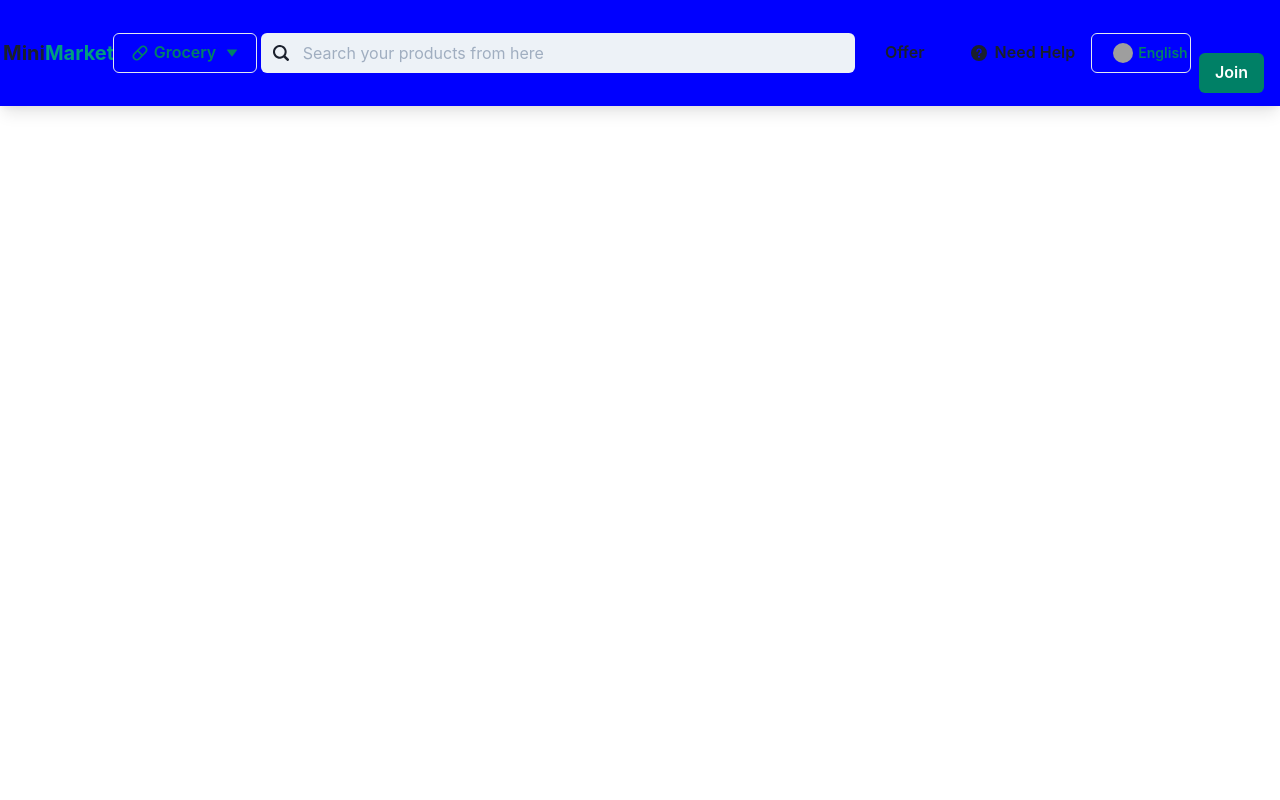
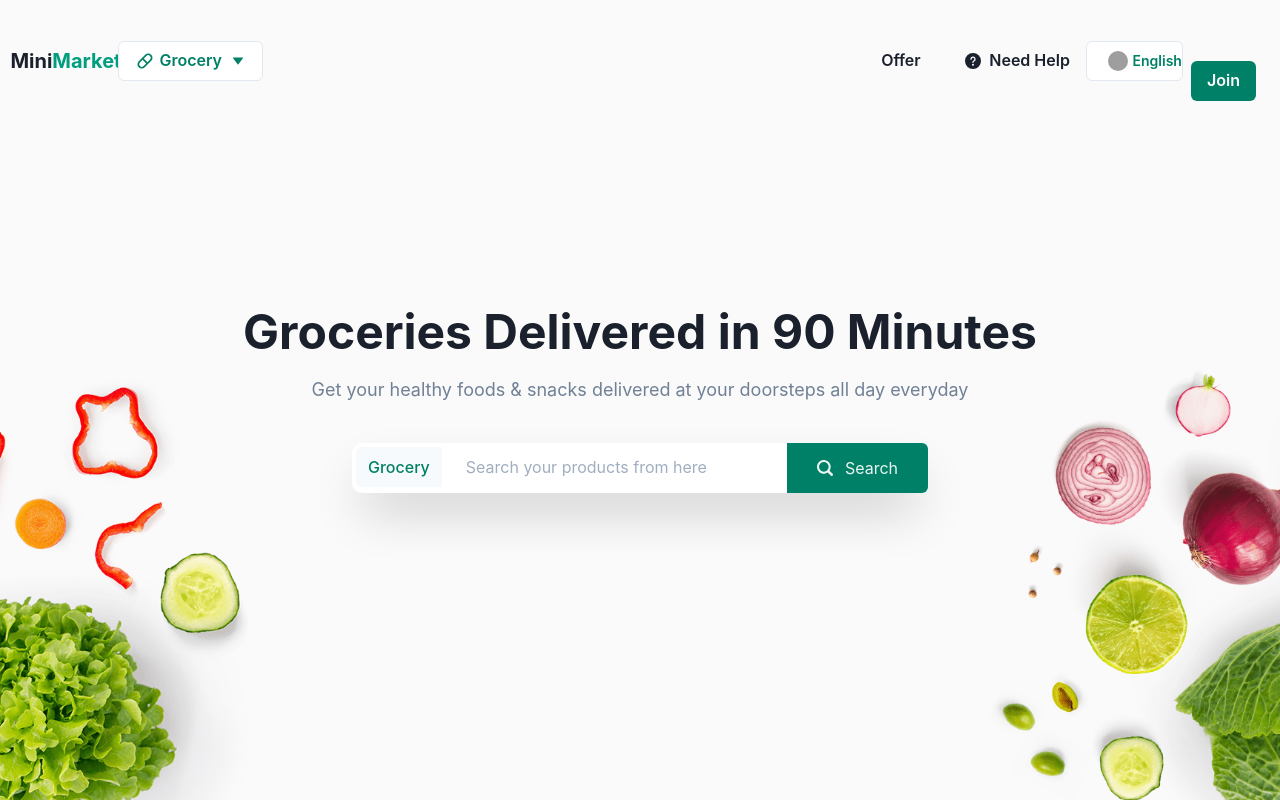
Before and after one commit to abrancorrea/market-project, a React (Create React App) app: page / in a window 1280 px wide. Built offline with nearby package versions, Linux system fonts and the light colour scheme; grey boxes are pictures that could not be loaded.

Commit message:
Created Home View and main Bannes Adapted Header to be transparent and absolute Removed outline globally

```diff
--- a/src/App.js
+++ b/src/App.js
@@ -1,11 +1,11 @@
 import React from 'react';
 import './App.css';
-import Header from './components/common/Header';
+import Home from './views/Home';
 
 const App = () => {
   return (
     <div className="App">
-      <Header />
+      <Home />
     </div>
   );
 };
--- a/src/components/common/Header/CategoriesMenu.js
+++ b/src/components/common/Header/CategoriesMenu.js
@@ -17,6 +17,7 @@ const CategoriesMenu = () => {
     <Menu w="100%">
       <MenuButton
         as={Button}
+        bg="whiteAlpha.900"
         rightIcon={<TriangleDownIcon color="brand.700" height="12px" />}
         variant="outline"
         size="md"
--- a/src/components/common/Header/RightSection.js
+++ b/src/components/common/Header/RightSection.js
@@ -21,7 +21,14 @@ const RightSection = () => (
     </Flex>
     <Flex h="10" w="33%" maxW={450} align="center">
       <Menu w="100%">
-        <MenuButton size="md" as={Button} d="flex" variant="outline" m={[0, 'auto']}>
+        <MenuButton
+          size="md"
+          as={Button}
+          d="flex"
+          variant="outline"
+          m={[0, 'auto']}
+          bg="whiteAlpha.900"
+        >
           <Flex align="center">
             <Image
               boxSize="20px"
--- a/src/components/common/Header/SearchSection.js
+++ b/src/components/common/Header/SearchSection.js
@@ -1,10 +1,11 @@
 import React from 'react';
 import { Search2Icon } from '@chakra-ui/icons';
 import { Center, Flex, Input, InputGroup, InputLeftElement } from '@chakra-ui/react';
-
+const showSearch = true;
 const SearchSection = () => (
   <Flex h="90" w="33%" alignItems="center" flexGrow={1}>
     <Center w="100%">
+      {showSearch ? null : (
         <InputGroup w="100%" maxW={900} variant="filled" colorScheme="brand">
           <InputLeftElement pointerEvents="none" children={<Search2Icon color="black.300" />} />
           <Input
@@ -13,6 +14,7 @@ const SearchSection = () => (
             placeholder="Search your products from here"
           />
         </InputGroup>
+      )}
     </Center>
   </Flex>
 );
--- a/src/components/common/Header/index.js
+++ b/src/components/common/Header/index.js
@@ -7,7 +7,7 @@ import RightSection from './RightSection';
 const Header = () => {
   return (
     <header>
-      <Flex boxShadow="lg" justifyContent="space-between" p={[2, 2]} bg="blue">
+      <Flex justifyContent="space-between" p={[3, 4]} bg="transparent" position="absolute" w="100%">
         <LeftSection />
         <SearchSection />
         <RightSection />
--- a/src/index.js
+++ b/src/index.js
@@ -9,7 +9,8 @@ const theme = extendTheme({
   styles: {
     global: {
       '*:focus': {
-        boxShadow: 'none !important'
+        boxShadow: 'none !important',
+        outline: 'none !important'
       }
     }
   },
--- /dev/null
+++ b/src/views/Home/Home.js
@@ -0,0 +1,16 @@
+import { Box, Flex } from '@chakra-ui/react';
+import React from 'react';
+import Header from '../components/common/Header';
+
+const Home = () => {
+  return (
+    <>
+      <Header />
+      <Box as={Flex} w="100%" h="100vh" bgImage="url('../')">
+        <p>te</p>
+      </Box>
+    </>
+  );
+};
+
+export default Home;
--- /dev/null
+++ b/src/views/Home/index.js
@@ -0,0 +1,80 @@
+import {
+  Box,
+  Button,
+  Flex,
+  Heading,
+  Input,
+  InputGroup,
+  InputLeftAddon,
+  InputLeftElement,
+  InputRightAddon,
+  Text
+} from '@chakra-ui/react';
+import React from 'react';
+import Header from '../../components/common/Header';
+import banner from '../../assets/img/grocery-banner-main.png';
+import { Search2Icon } from '@chakra-ui/icons';
+
+const Home = () => {
+  return (
+    <>
+      <Header />
+      <Box
+        as={Flex}
+        w="100%"
+        h="100vh"
+        bgImage={`url(${banner})`}
+        bgPosition="center"
+        bgSize="cover"
+        bgRepeat="no-repeat"
+        align="center"
+        justify="center"
+        flexDirection="column"
+      >
+        <Heading size="2xl">Groceries Delivered in 90 Minutes</Heading>
+        <Text mt="5" color="gray.500" fontSize="lg">
+          Get your healthy foods & snacks delivered at your doorsteps all day everyday
+        </Text>
+
+        <InputGroup
+          mt="10"
+          w="45%"
+          h="50px"
+          bg="white"
+          variant="ghost"
+          borderLeftRadius={10}
+          boxShadow="2xl"
+        >
+          <InputLeftAddon
+            bg="gray.50"
+            fontWeight="500"
+            color="brand.700"
+            children="Grocery"
+            borderTopRightRadius="1"
+            borderBottomRightRadius="1"
+            m="1"
+            p={3}
+          />
+          <Input
+            type="phone"
+            borderLeftRadius="0"
+            placeholder="Search your products from here"
+            m="1"
+          />
+          <InputRightAddon
+            as="button"
+            bg="brand.700"
+            color="whiteAlpha.900"
+            h="100%"
+            pr="30px"
+            pl="30px"
+          >
+            <Search2Icon color="black.300" mr="3" /> Search
+          </InputRightAddon>
+        </InputGroup>
+      </Box>
+    </>
+  );
+};
+
+export default Home;
```
Also changed, not shown: src/assets/img/grocery-banner-main.png (added). Lines whose indentation alone changed are shown as unchanged.
